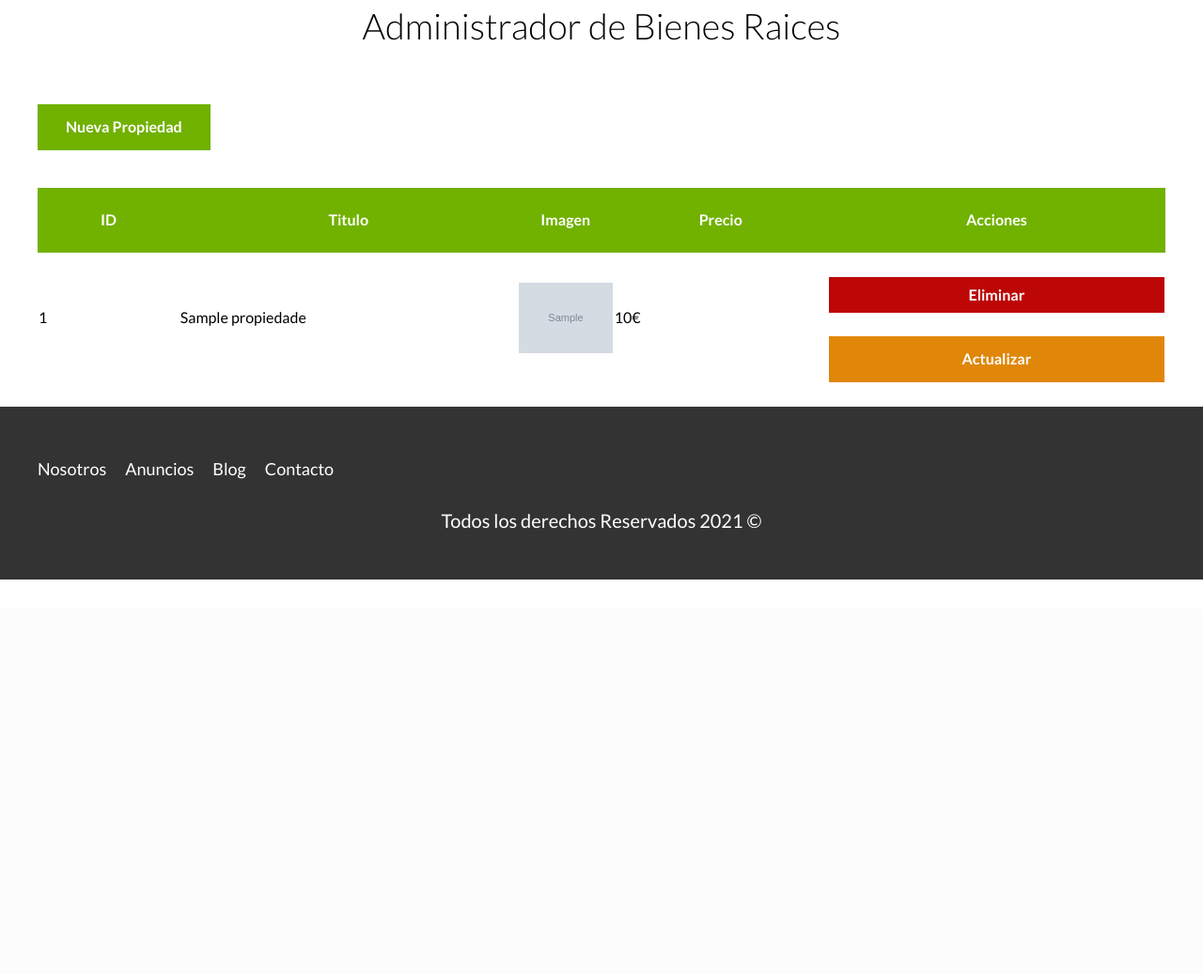
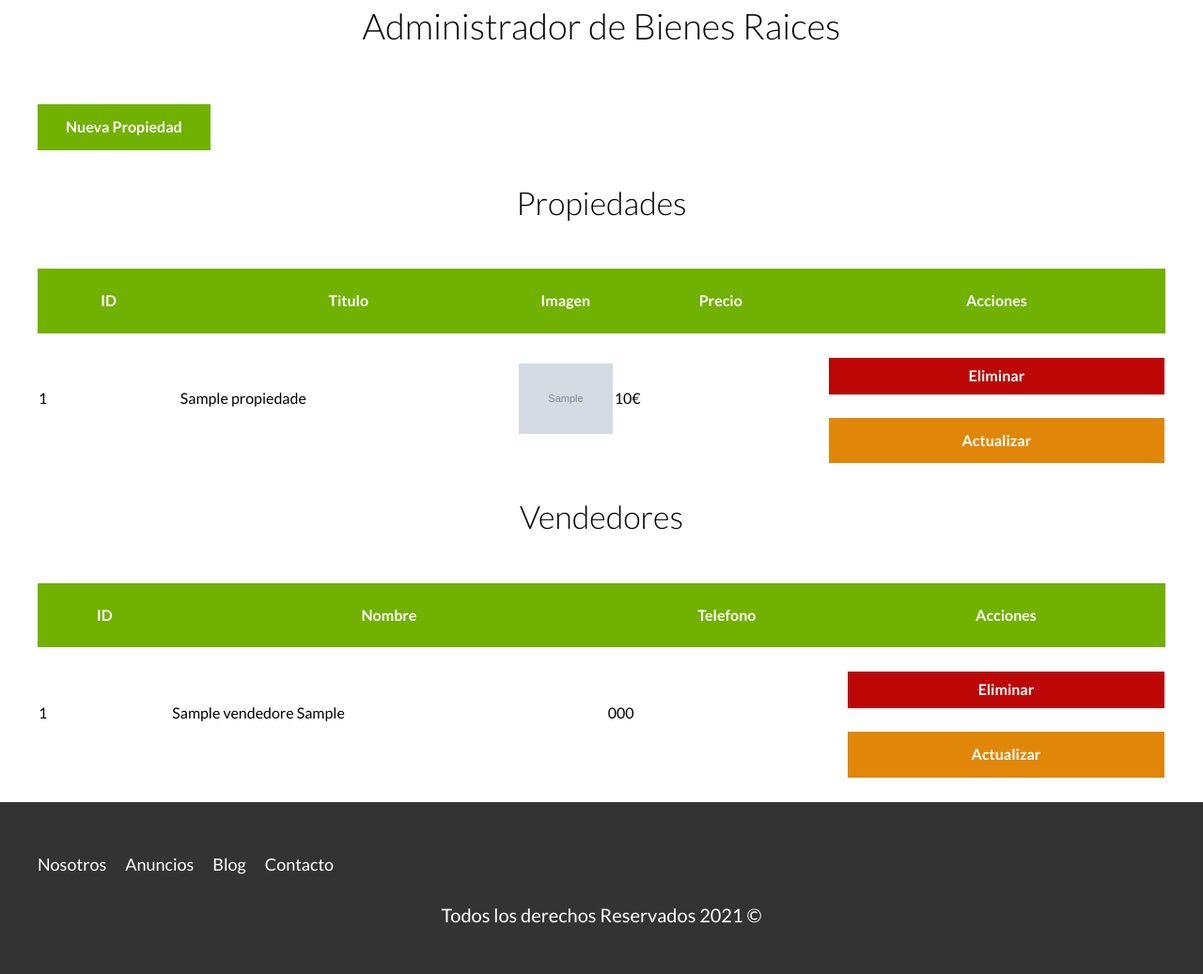
Before and after one commit to Lekanda/bienesRaicesPOO, a PHP site: page /admin/index.php in a window 1280 px wide. Shown: the part 152-1189 px from the top of the page at 94% size. Before the commit the page ends 769 px from the top, so only its background shows below. Run offline with PHP 8.4, Linux system fonts and the light colour scheme; the visitor is signed in with stand-in values (Sample User, id 1); tables that the repository leaves empty or names only in its code hold one stand-in row (values such as "Sample post"); grey boxes marked "Sample" are stand-in pictures.

Commit message:
Ajustes mios . Rama actualizar vendedores.

```diff
--- a/admin/index.php
+++ b/admin/index.php
@@ -8,11 +8,11 @@
     // Implementar un metodo para obtener todas las propiedades con Active Record
     $propiedades = Propiedad::all();
     $vendedores = Vendedor::all();
-    // debuguear($propiedades);
-    // debuguear($vendedores);
+
 
     // Muestra mensaje condicional, si no hay lo pone como null
     $resultado = $_GET['resultado'] ?? null;
+
 
     //
     if ($_SERVER['REQUEST_METHOD'] === 'POST') {
@@ -28,8 +28,8 @@
         }
     }
 
-// Incluye un template
-incluirTemplate('header');
+    // Incluye un template
+    incluirTemplate('header');
 ?>
 
     <main class="contenedor seccion">
@@ -44,6 +44,7 @@ incluirTemplate('header');
 
         <a href="/bienesraicesPOO/admin/propiedades/crear.php" class="boton boton-verde">Nueva Propiedad</a>
 
+        <h2>Propiedades</h2>
         <table class="propiedades">
             <thead>
                 <tr>
@@ -75,11 +76,42 @@ incluirTemplate('header');
                 <?php endforeach; ?>
             </tbody>
         </table>
+
+        <h2>Vendedores</h2>
+        <table class="propiedades">
+            <thead>
+                <tr>
+                    <th>ID</th>
+                    <th>Nombre</th>
+                    <th>Telefono</th>
+                    <th>Acciones</th>
+                </tr>
+            </thead>
+            <tbody class="cuerpo-tabla-propiedades"><!-- Mostrar los resultados -->
+                <?php foreach($vendedores as $vendedor) : ?>
+                    <tr>
+                        <td> <?php echo $vendedor->id; ?> </td>
+                        <td><?php echo $vendedor->nombre. ' ' . $vendedor->apellido; ?></td>
+                        <td><?php echo $vendedor->telefono; ?></td>
+
+                        <td>
+                            <form method="POST" class="w-100">
+                                <input type="hidden" name="id" value="<?php echo $vendedor->id; ?>">
+
+                                <input type="submit" class="boton-rojo-block" value="Eliminar">
+                            </form>
+                            <a href="/bienesraicesPOO/admin/vendedores/actualizar.php?id=<?php echo $vendedor->id; ?>" class="boton-amarillo-block">Actualizar</a>
+                        </td>
+                    </tr>
+                <?php endforeach; ?>
+            </tbody>
+        </table>
+
+
+
+
     </main>
 <?php
 
-// Cerrar la conexion
-mysqli_close($db);
-
 incluirTemplate('footer');
 ?>
--- a/src/scss/base/_darkMode.scss
+++ b/src/scss/base/_darkMode.scss
@@ -45,12 +45,13 @@
 
     .propiedades{
         text-align: center;
+        color: $verde;
         th{
             color: darken($verde, 28);
         }
         .cuerpo-tabla-propiedades td:nth-child(even){
             color: lighten($verde, 18);
-            background-color: $grisOscuro;
+            // background-color: $grisOscuro;
         }
         .cuerpo-tabla-propiedades td:nth-child(1){
             color: darken($verde, 5);
```
Also changed, not shown: admin/vendedores/actualizar.php (added, +60 -0 lines), includes/templates/formulario_vendedores.php (added, +12 -0 lines), build/css/app.css, 1 other file.
